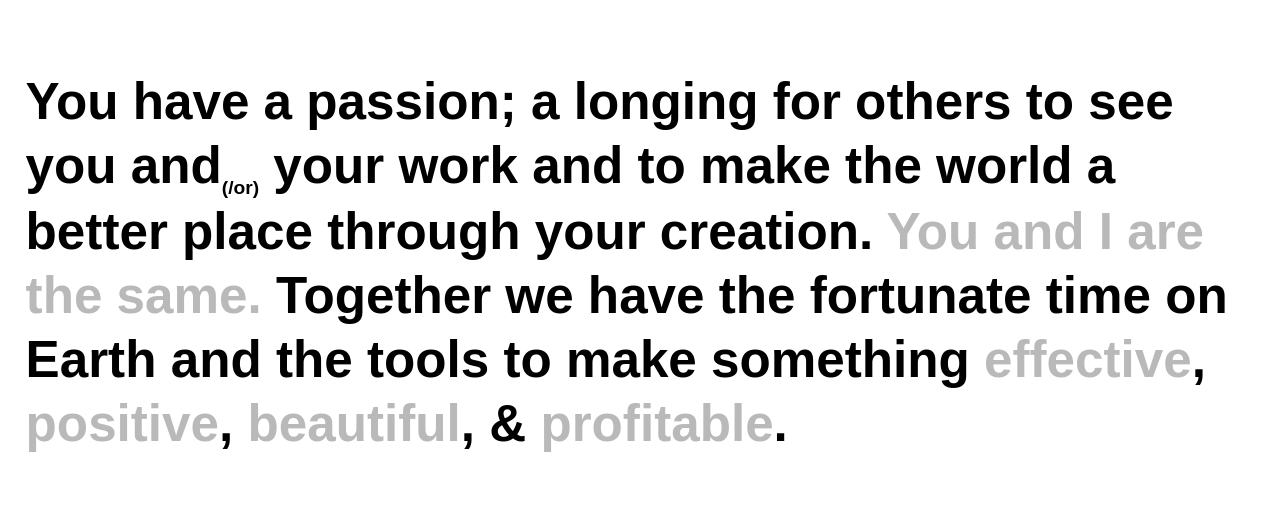
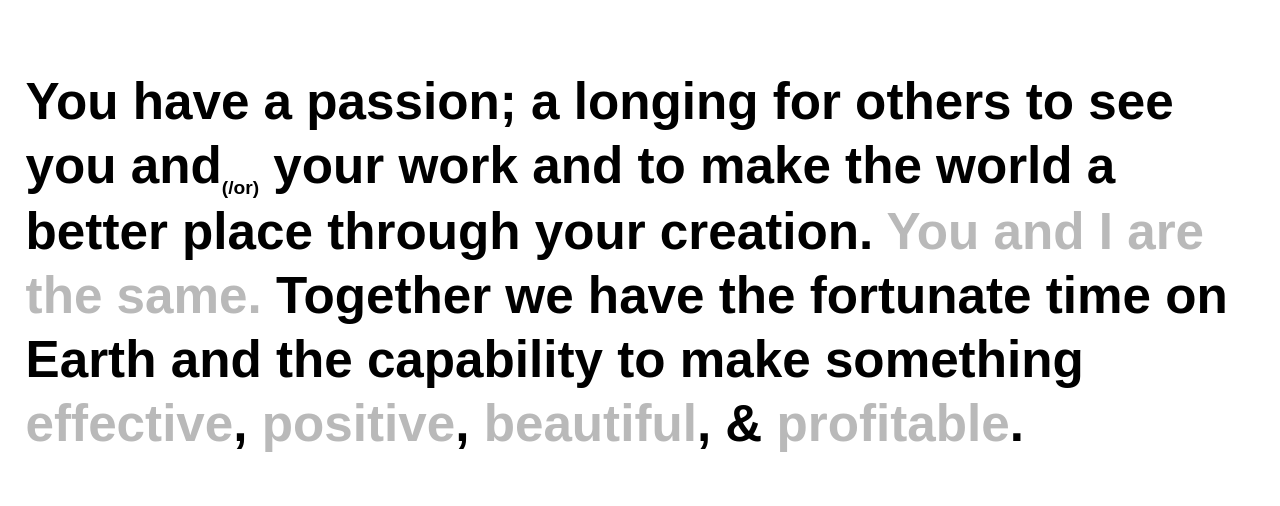
Before and after one commit to de1ane1ra/me, a plain HTML site: page index.html in a window 1280 px wide. Shown: the part 1684-2190 px from the top of the page. Drawn offline with Linux system fonts and the light colour scheme.

Commit message:
small copy change, small styling change to marks

```diff
--- a/index.css
+++ b/index.css
@@ -66,7 +66,6 @@ footer {
 mark {
     cursor: help;
     background-color: var(--clr__fg);
-    box-sizing: content-box;
     transition: background-color 0.3s ease;
 }
 
--- a/index.html
+++ b/index.html
@@ -33,7 +33,7 @@
             </section>
 
             <section>
-                <p>You have a passion; a longing for others to see you and<sub>(/or)</sub> your work and to make the world a better place through your creation. <strong>You and I are the same.</strong> Together we have the fortunate time on Earth and the tools to make something <strong>effective</strong>, <strong>positive</strong>, <strong>beautiful</strong>, & <strong>profitable</strong>.</p>
+                <p>You have a passion; a longing for others to see you and<sub>(/or)</sub> your work and to make the world a better place through your creation. <strong>You and I are the same.</strong> Together we have the fortunate time on Earth and the capability to make something <strong>effective</strong>, <strong>positive</strong>, <strong>beautiful</strong>, & <strong>profitable</strong>.</p>
                 <p><a href="mailto:info@jordangiustizia.com">What are we waiting for?</a></p>
             </section>
         </main>
```
